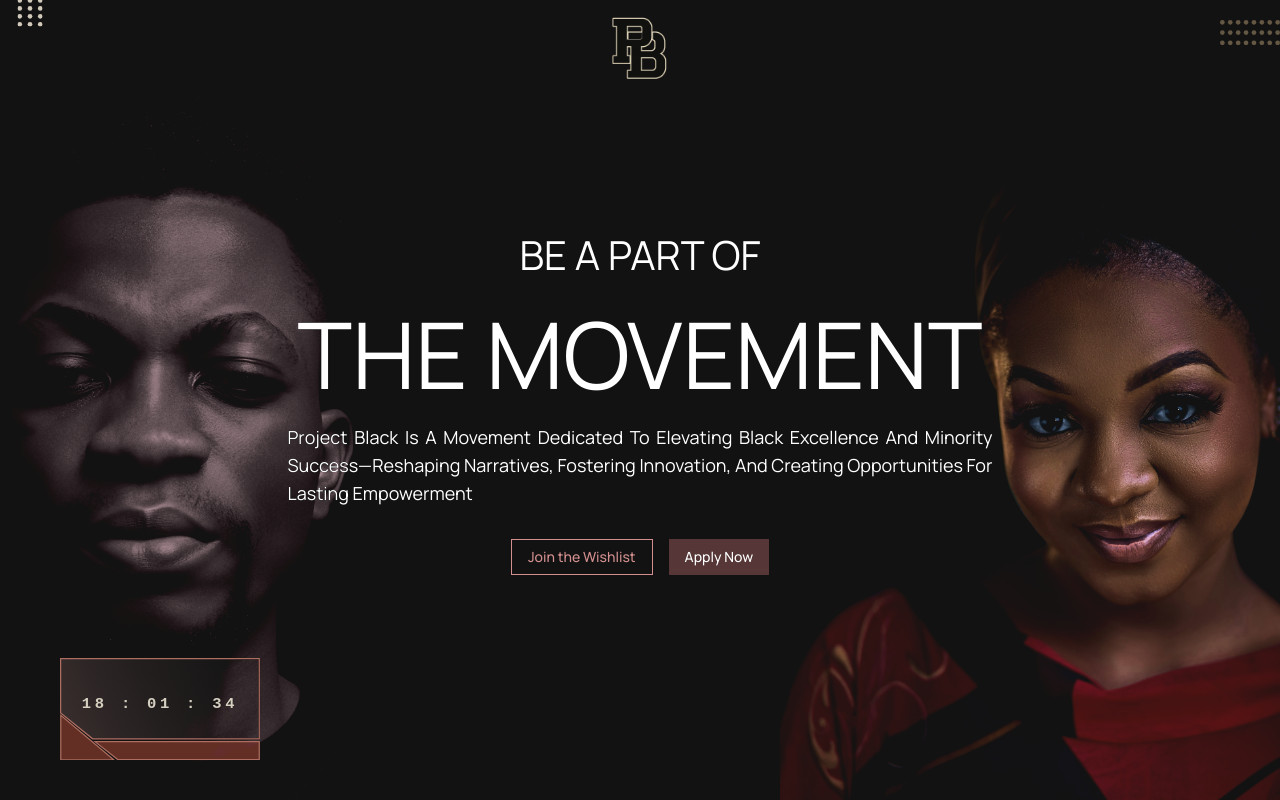
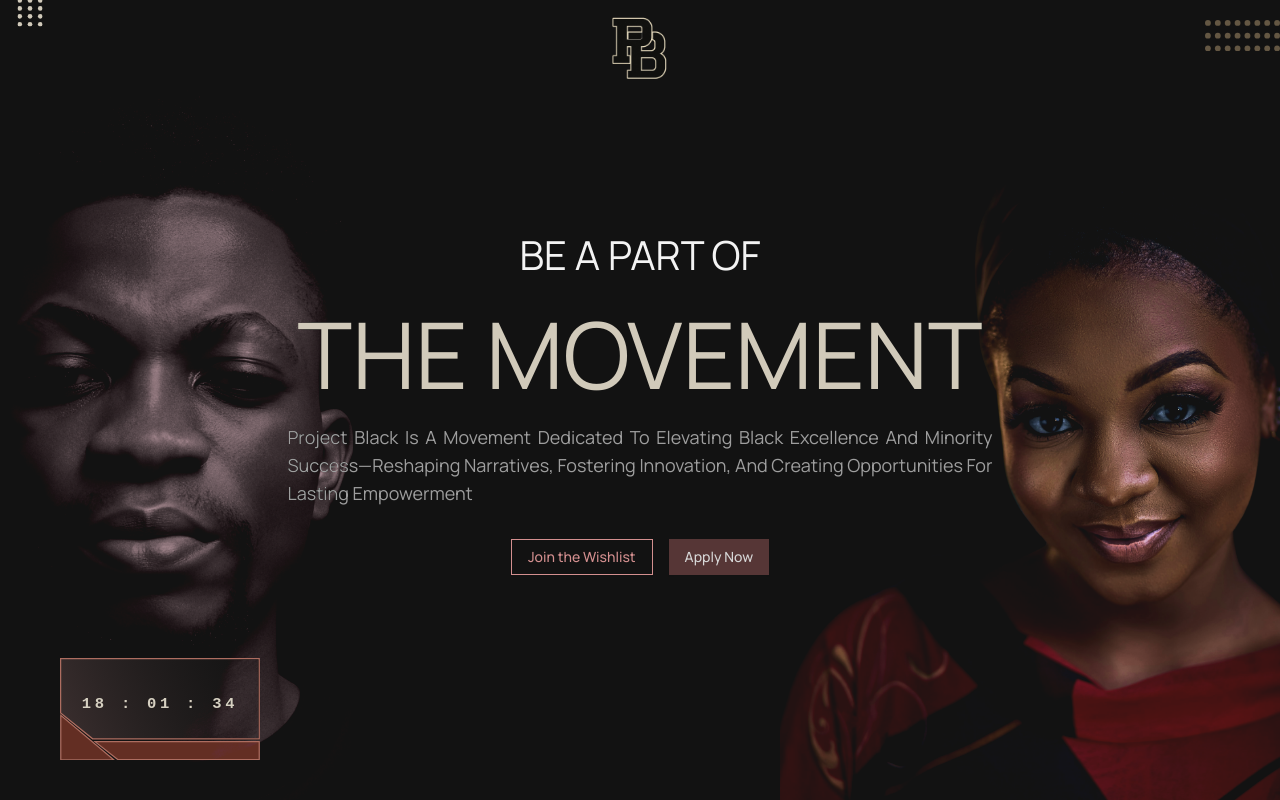
Before and after one commit to m-naeem66622/hero-section-task, a React (Vite) app: page / in a window 1280 px wide. Built offline with nearby package versions, Linux system fonts and the light colour scheme.

Commit message:
feat: Animated components

```diff
--- a/package.json
+++ b/package.json
@@ -16,6 +16,7 @@
         "@tailwindcss/vite": "^4.1.11",
         "class-variance-authority": "^0.7.1",
         "clsx": "^2.1.1",
+        "framer-motion": "^12.23.0",
         "lucide-react": "^0.525.0",
         "react": "^19.1.0",
         "react-dom": "^19.1.0",
--- a/src/pages/sections/Hero/components/Clock.tsx
+++ b/src/pages/sections/Hero/components/Clock.tsx
@@ -1,4 +1,5 @@
 import { useEffect, useState, type FC } from "react";
+import { motion } from "framer-motion";
 
 interface ClockProps {
     className?: string;
@@ -20,7 +21,12 @@ export const Clock: FC<ClockProps> = ({ className }) => {
     const formatted = `${hours} : ${minutes} : ${seconds}`;
 
     return (
-        <div className={className}>
+        <motion.div
+            className={className}
+            initial={{ clipPath: "inset(0 100% 0 0)" }}
+            animate={{ clipPath: "inset(0 0% 0 0)" }}
+            transition={{ duration: 0.5, ease: "easeOut" }}
+        >
             <svg
                 width="100%"
                 height="100%"
@@ -74,6 +80,6 @@ export const Clock: FC<ClockProps> = ({ className }) => {
                     </linearGradient>
                 </defs>
             </svg>
-        </div>
+        </motion.div>
     );
 };
--- a/src/pages/sections/Hero/components/Dots.tsx
+++ b/src/pages/sections/Hero/components/Dots.tsx
@@ -1,12 +1,19 @@
 import { type FC } from "react";
+import { motion } from "framer-motion";
 
 interface DotsProps {
     className?: string;
+    initialRotation?: number;
 }
 
-export const Dots: FC<DotsProps> = ({ className }) => {
+export const Dots: FC<DotsProps> = ({ className, initialRotation = 0 }) => {
     return (
-        <div className={className}>
+        <motion.div
+            className={className}
+            initial={{ rotate: initialRotation, opacity: 0 }}
+            animate={{ rotate: 0, opacity: 1 }}
+            transition={{ duration: 0.5, ease: "easeOut" }}
+        >
             <svg
                 width="100%"
                 height="100%"
@@ -41,6 +48,6 @@ export const Dots: FC<DotsProps> = ({ className }) => {
                     <circle cx="124" cy="49" r="5" fill="#D1CABA" />
                 </g>
             </svg>
-        </div>
+        </motion.div>
     );
 };
--- a/src/pages/sections/Hero/index.tsx
+++ b/src/pages/sections/Hero/index.tsx
@@ -4,50 +4,109 @@ import { Clock, Dots } from "./components";
 import logo from "@/assets/images/logo.png";
 import hero1 from "@/assets/images/hero-1.png";
 import hero2 from "@/assets/images/hero-2.png";
+import { motion } from "framer-motion";
 
 export const Hero: FC = () => {
     return (
-        <div className="bg-[#121212] min-h-screen max-h-[768px]">
+        <motion.div
+            initial={{ opacity: 0 }}
+            animate={{ opacity: 1 }}
+            transition={{ duration: 0.5, ease: "easeOut" }}
+            className="bg-[#121212] min-h-screen max-h-[768px]"
+        >
             <div className="container mx-auto flex items-center justify-center min-h-screen relative overflow-hidden">
                 <div className="flex flex-col items-center justify-center text-center max-w-[705px]">
-                    <h2 className="uppercase text-white text-[40px]">
+                    {/* For "Be a part of" (reveal from top) */}
+                    <div style={{ overflow: "hidden" }}>
+                        <motion.div
+                            initial={{ y: "-100%" }}
+                            animate={{ y: 0 }}
+                            transition={{ duration: 0.5, ease: "easeOut" }}
+                        >
+                            <h2 className="text-[#F3F3F3] uppercase text-[40px]">
                                 Be A Part Of
                             </h2>
-                    <h1 className="uppercase text-white text-[92px]">
+                        </motion.div>
+                    </div>
+
+                    {/* For "The Movement" (reveal from bottom) */}
+                    <div style={{ overflow: "hidden" }}>
+                        <motion.div
+                            initial={{ y: "100%" }}
+                            animate={{ y: 0 }}
+                            transition={{
+                                duration: 0.5,
+                                ease: "easeOut",
+                            }}
+                        >
+                            <h1 className="text-[#D1CABA] uppercase text-[92px]">
                                 The Movement
                             </h1>
-                    <p className="text-white text-justify text-lg">
-                        Project Black Is A Movement Dedicated To Elevating Black
-                        Excellence And Minority Success—Reshaping Narratives,
-                        Fostering Innovation, And Creating Opportunities For
+                        </motion.div>
+                    </div>
+
+                    {/* For the paragraph (reveal from bottom, more delay) */}
+                    <div style={{ overflow: "hidden" }}>
+                        <motion.div
+                            initial={{ y: "100%" }}
+                            animate={{ y: 0 }}
+                            transition={{
+                                duration: 0.5,
+                                ease: "easeOut",
+                            }}
+                        >
+                            <p className="text-[#9E9E9E] text-justify text-lg">
+                                Project Black Is A Movement Dedicated To
+                                Elevating Black Excellence And Minority
+                                Success—Reshaping Narratives, Fostering
+                                Innovation, And Creating Opportunities For
                                 Lasting Empowerment
                             </p>
+                        </motion.div>
+                    </div>
                     <div className="flex flex-wrap gap-4 mt-8 justify-center">
                         <Button variant="chocolateOutline" className="">
                             Join the Wishlist
                         </Button>
-                        <Button variant="chocolate">Apply Now</Button>
+                        <Button variant="chocolate" className="text-[#D7D7D7]">
+                            Apply Now
+                        </Button>
                     </div>
                 </div>
-                <Dots className="w-[60px] absolute top-5 right-0" />
                 <Dots className="w-[60px] absolute -top-4 left-0 rotate-90" />
+                <Dots
+                    className="w-[75px] absolute top-5 right-0"
+                    initialRotation={90}
+                />
+
                 <Clock className="w-[200px] absolute bottom-10 left-15" />
-                <img
+
+                <motion.img
                     src={logo}
                     alt=""
+                    initial={{ opacity: 0, y: -50 }}
+                    animate={{ opacity: 1, y: 0 }}
+                    transition={{ duration: 0.5, ease: "easeOut" }}
                     className="w-[100px] absolute top-0 left-[50%] -translate-x-1/2"
                 />
-                <img
+
+                <motion.img
                     src={hero1}
-                    alt=""
+                    initial={{ opacity: 0, x: -50 }}
+                    animate={{ opacity: 1, x: 0 }}
+                    transition={{ duration: 0.6, ease: "easeOut" }}
+                    alt="Hero 1"
                     className="absolute -bottom-25 left-0 w-[500px] mix-blend-lighten"
                 />
-                <img
+                <motion.img
                     src={hero2}
-                    alt=""
+                    initial={{ opacity: 0, x: 50 }}
+                    animate={{ opacity: 1, x: 0 }}
+                    transition={{ duration: 0.6, ease: "easeOut" }}
+                    alt="Hero 2"
                     className="absolute bottom-0 right-0 w-[500px] mix-blend-lighten"
                 />
             </div>
-        </div>
+        </motion.div>
     );
 };
```
Also changed, not shown: 1 other file (tests, documents, lock files or other folders). Lines whose indentation alone changed are shown as unchanged.
